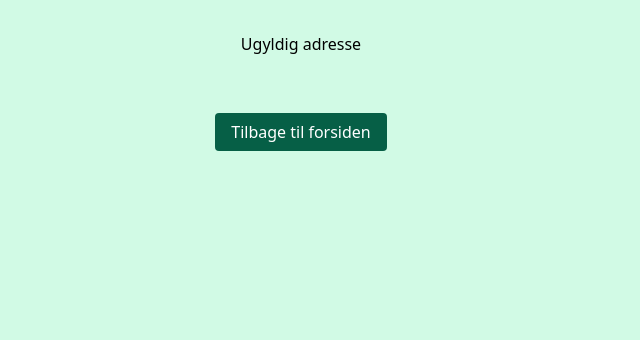
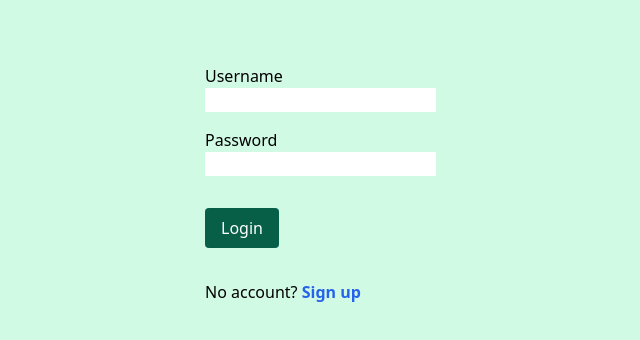
Before and after one commit to kami6800/proeveeksamen, a Vue app: page /login in a window 1280 px wide. Shown: the top 340 px of the page, without its empty margins (339-979 px from the left). Built offline with nearby package versions, Linux system fonts and the light colour scheme; no server answers.

Commit message:
created login page layout

```diff
--- /dev/null
+++ b/src/pages/LoginScreen.vue
@@ -0,0 +1,21 @@
+<template>
+    <div class="m-0 m-auto w-1/2">
+        <label class="mt-16 block">Username</label>
+        <input class="block">
+        <label class="mt-4 block">Password</label>
+        <input class="block">
+        <button @click="login" class="my-8 bg-green-800 text-white p-2 px-4 rounded transition-all duration-150
+                   hover:bg-green-600 hover:shadow-lg">Login</button>
+        <p>No account? <router-link class="text-blue-600 font-semibold hover:text-blue-400" to="/all">Sign up</router-link></p>
+     </div>
+</template>
+
+<script>
+export default {
+    methods:{
+        login(){
+            this.$router.push("/all");
+        }
+    }
+}
+</script>
--- a/src/pages/NotFound.vue
+++ b/src/pages/NotFound.vue
@@ -2,6 +2,6 @@
 <div class="text-center">
     <p class="m-8 mb-16">Ugyldig adresse</p>
     <router-link class="bg-green-800 text-white p-2 px-4 rounded transition-all duration-150
-                        hover:bg-green-600 hover:shadow-lg" to="/all">Tilbage til forsiden</router-link>
+                        hover:bg-green-600 hover:shadow-lg" to="/login">Tilbage til forsiden</router-link>
     </div>
 </template>
--- a/src/router.js
+++ b/src/router.js
@@ -2,11 +2,13 @@ import {createRouter, createWebHistory} from "vue-router";
 import AllMoods from "./pages/AllMoods";
 import AddMood from "./pages/AddMood";
 import NotFound from "./pages/NotFound";
+import LoginScreen from "./pages/LoginScreen";
 
 const router = createRouter({
     history: createWebHistory(),
     routes:[
-        {path: "/", redirect: "/all"},
+        {path: "/", redirect: "/login"},
+        {path: "/login", component: LoginScreen},
         {path:"/all", component:AllMoods},
         {path: "/add", component:AddMood},
         {path: "/:notFound(.*)", component:NotFound}
```
